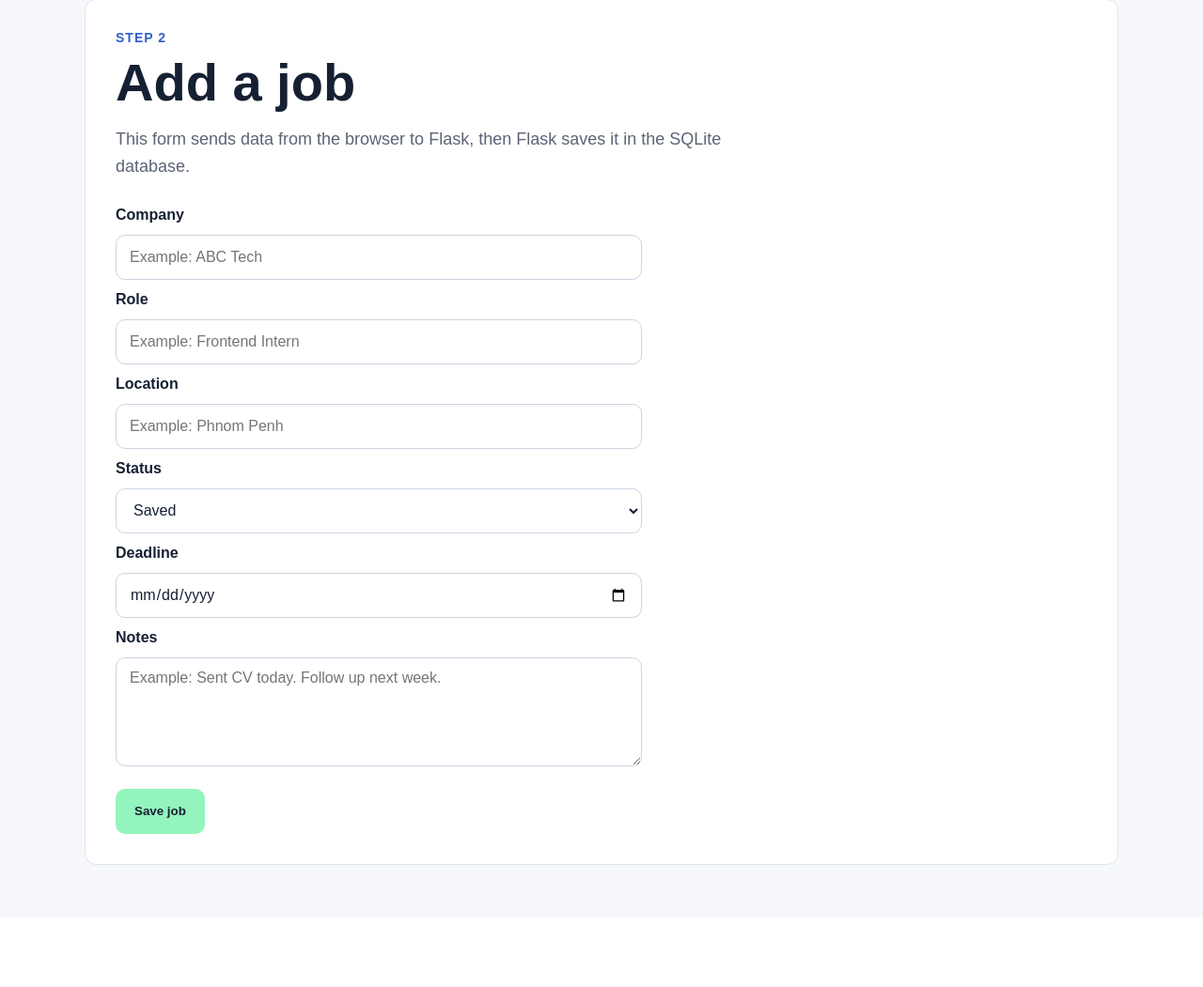
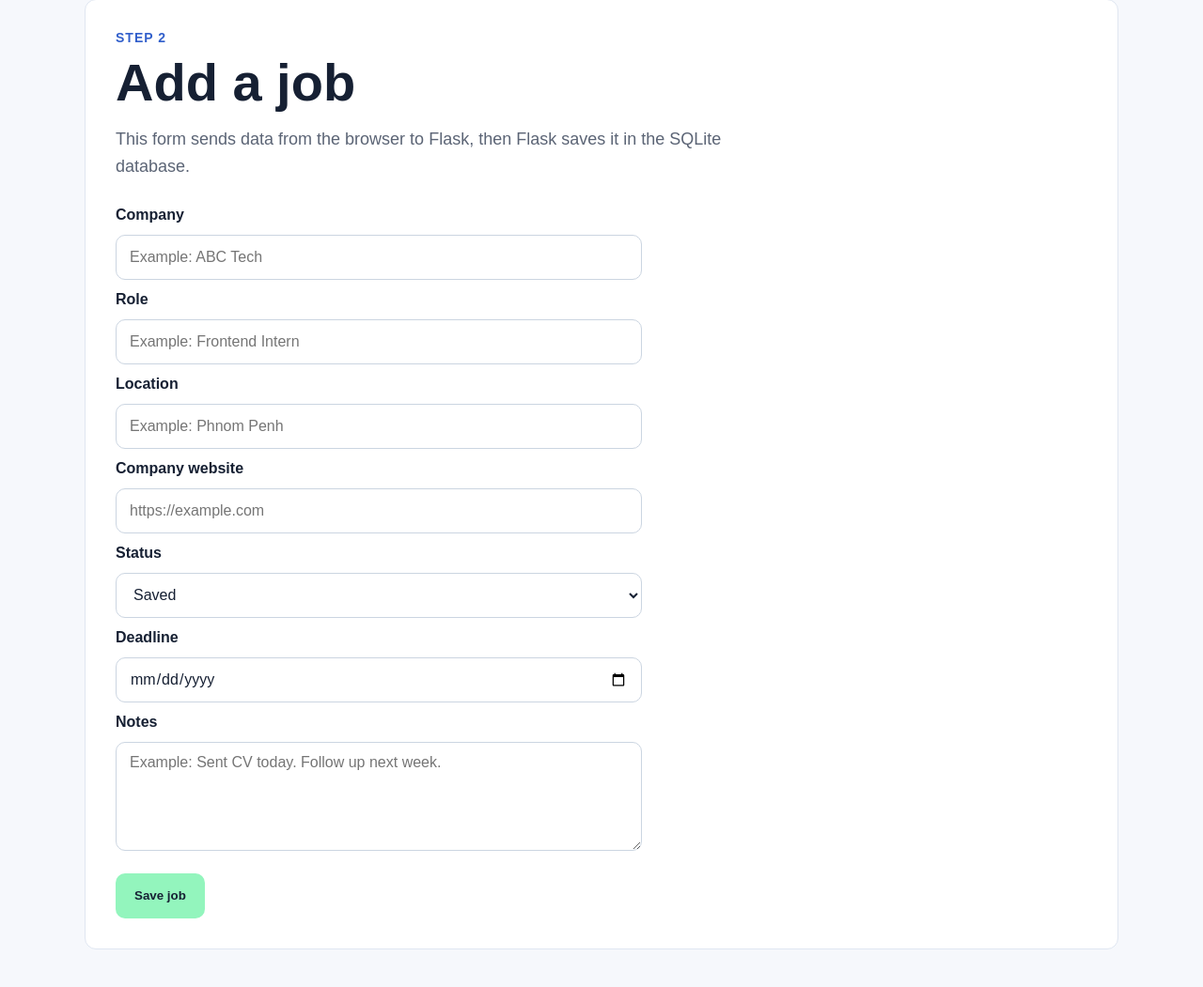
Before and after one commit to motkimlang76-tech/internship-tracker, a Flask app: page /jobs/new in a window 1280 px wide. Shown: the part 93-1144 px from the top of the page at 94% size. Before the commit the page ends 1014 px from the top, so only its background shows below. Run offline with Flask 3, Linux system fonts and the light colour scheme.

Commit message:
Add company website field

```diff
--- a/app.py
+++ b/app.py
@@ -23,6 +23,7 @@ def init_db():
             company TEXT NOT NULL,
             role TEXT NOT NULL,
             location TEXT,
+            website TEXT,
             status TEXT NOT NULL,
             deadline TEXT,
             notes TEXT,
@@ -39,6 +40,9 @@ def init_db():
 
     if "deadline" not in column_names:
         connection.execute("ALTER TABLE jobs ADD COLUMN deadline TEXT")
+
+    if "website" not in column_names:
+        connection.execute("ALTER TABLE jobs ADD COLUMN website TEXT")
 
     connection.commit()
     connection.close()
@@ -128,6 +132,7 @@ def new_job():
         company = request.form.get("company", "").strip()
         role = request.form.get("role", "").strip()
         location = request.form.get("location", "").strip()
+        website = request.form.get("website", "").strip()
         status = request.form.get("status", "Saved").strip()
         deadline = request.form.get("deadline", "").strip()
         notes = request.form.get("notes", "").strip()
@@ -135,10 +140,10 @@ def new_job():
         connection = get_db_connection()
         connection.execute(
             """
-            INSERT INTO jobs (company, role, location, status, deadline, notes)
-            VALUES (?, ?, ?, ?, ?, ?)
+            INSERT INTO jobs (company, role, location, website, status, deadline, notes)
+            VALUES (?, ?, ?, ?, ?, ?, ?)
             """,
-            (company, role, location, status, deadline, notes),
+            (company, role, location, website, status, deadline, notes),
         )
         connection.commit()
         connection.close()
@@ -163,6 +168,7 @@ def edit_job(job_id):
         company = request.form.get("company", "").strip()
         role = request.form.get("role", "").strip()
         location = request.form.get("location", "").strip()
+        website = request.form.get("website", "").strip()
         status = request.form.get("status", "Saved").strip()
         deadline = request.form.get("deadline", "").strip()
         notes = request.form.get("notes", "").strip()
@@ -170,10 +176,10 @@ def edit_job(job_id):
         connection.execute(
             """
             UPDATE jobs
-            SET company = ?, role = ?, location = ?, status = ?, deadline = ?, notes = ?
+            SET company = ?, role = ?, location = ?, website = ?, status = ?, deadline = ?, notes = ?
             WHERE id = ?
             """,
-            (company, role, location, status, deadline, notes, job_id),
+            (company, role, location, website, status, deadline, notes, job_id),
         )
         connection.commit()
         connection.close()
--- a/static/css/styles.css
+++ b/static/css/styles.css
@@ -275,6 +275,18 @@ h1 {
   font-style: italic;
 }
 
+.job-link {
+  display: inline-flex;
+  margin-top: 6px;
+  color: #315fcb;
+  font-weight: 700;
+  text-decoration: none;
+}
+
+.job-link:hover {
+  text-decoration: underline;
+}
+
 .deadline {
   color: #8a5b00;
   font-weight: 700;
--- a/templates/dashboard.html
+++ b/templates/dashboard.html
@@ -53,6 +53,9 @@
                 <div>
                   <h3>{{ job.company }}</h3>
                   <p>{{ job.role }}</p>
+                  {% if job.website %}
+                    <a class="job-link" href="{{ job.website }}" target="_blank" rel="noreferrer">Company website</a>
+                  {% endif %}
                   {% if job.deadline %}
                     <p class="deadline">Deadline: {{ job.deadline }}</p>
                   {% endif %}
--- a/templates/edit_job.html
+++ b/templates/edit_job.html
@@ -28,6 +28,9 @@
           <label for="location">Location</label>
           <input id="location" name="location" type="text" value="{{ job.location or '' }}">
 
+          <label for="website">Company website</label>
+          <input id="website" name="website" type="url" value="{{ job.website or '' }}">
+
           <label for="status">Status</label>
           <select id="status" name="status">
             <option value="Saved" {% if job.status == "Saved" %}selected{% endif %}>Saved</option>
--- a/templates/jobs.html
+++ b/templates/jobs.html
@@ -61,6 +61,9 @@
                 <h2>{{ job.company }}</h2>
                 <p>{{ job.role }}</p>
                 <p>{{ job.location or "No location yet" }}</p>
+                {% if job.website %}
+                  <a class="job-link" href="{{ job.website }}" target="_blank" rel="noreferrer">Company website</a>
+                {% endif %}
                 {% if job.deadline %}
                   <p class="deadline">Deadline: {{ job.deadline }}</p>
                 {% endif %}
--- a/templates/new_job.html
+++ b/templates/new_job.html
@@ -28,6 +28,9 @@
           <label for="location">Location</label>
           <input id="location" name="location" type="text" placeholder="Example: Phnom Penh">
 
+          <label for="website">Company website</label>
+          <input id="website" name="website" type="url" placeholder="https://example.com">
+
           <label for="status">Status</label>
           <select id="status" name="status">
             <option value="Saved">Saved</option>
```
